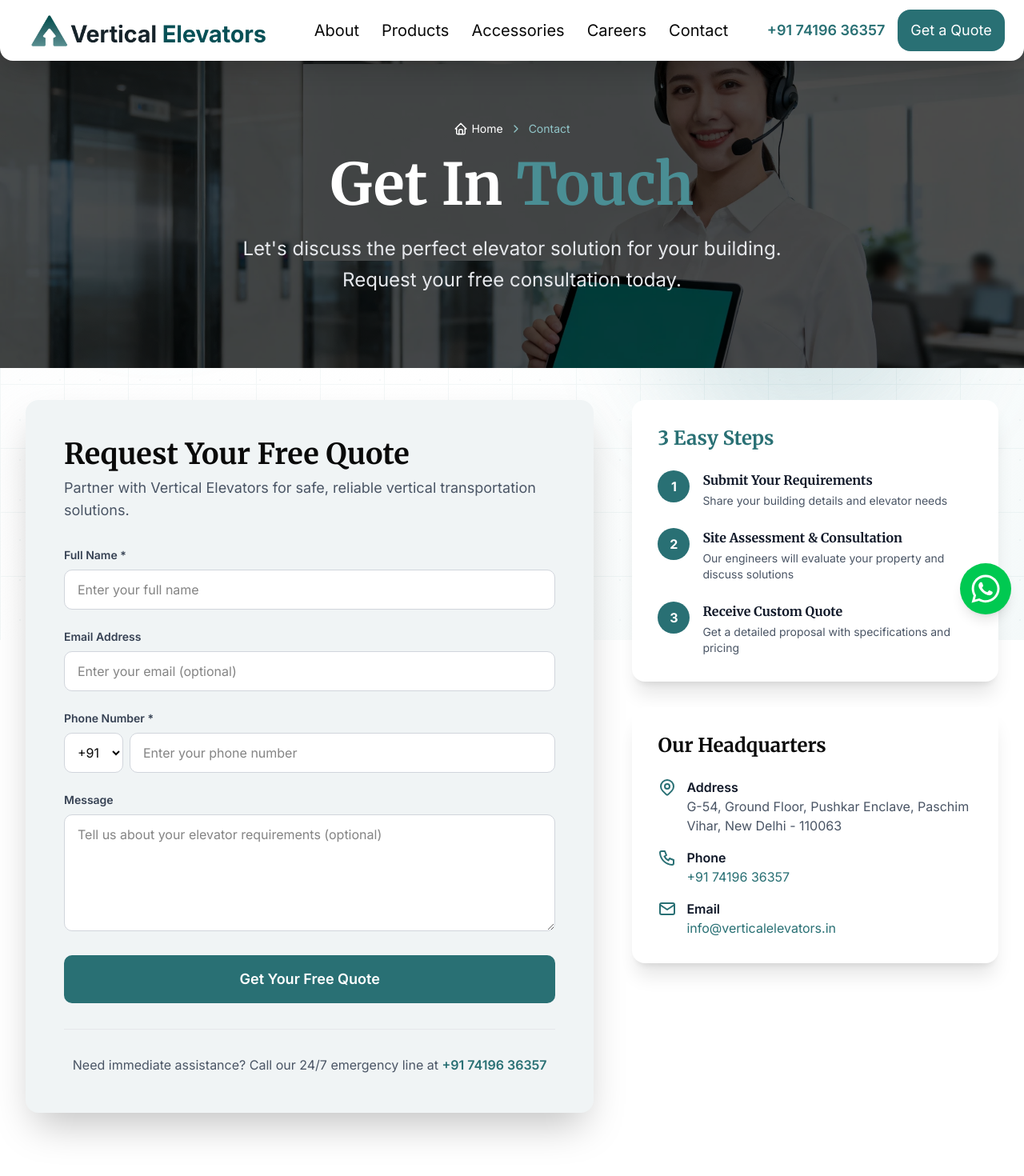
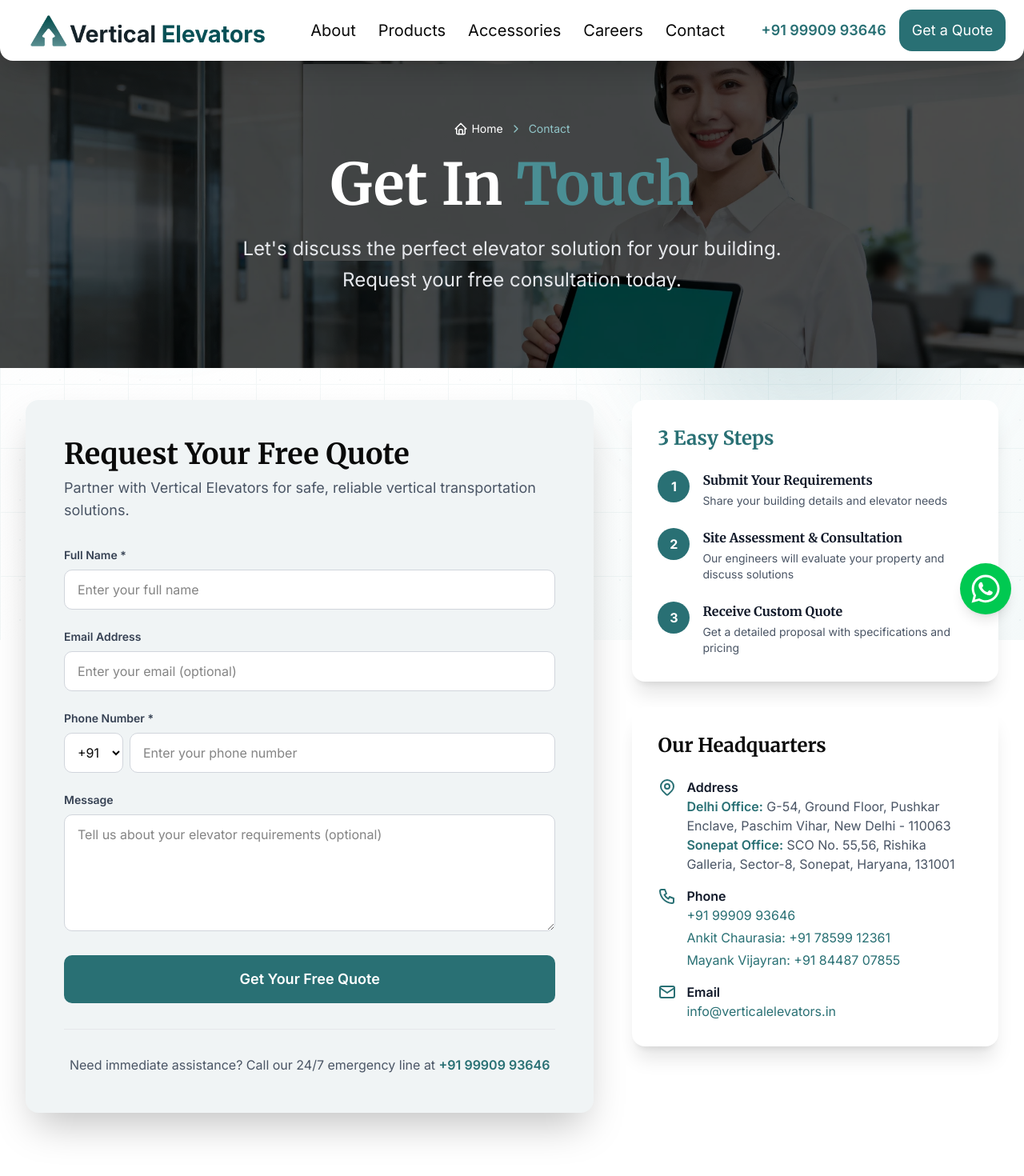
Before and after one commit to vertical-elevators/main-site, a Next.js app: page /contact in a window 1280 px wide. Shown: the top 1470 px of the page at 80% size. Built offline with nearby package versions, Linux system fonts and the light colour scheme; grey boxes are pictures that could not be loaded.

Commit message:
Updated Contact Info

```diff
--- a/app/accessories/[slug]/accessoryCategoryClient.js
+++ b/app/accessories/[slug]/accessoryCategoryClient.js
@@ -257,13 +257,13 @@ function AccessoryCategoryClient({ category, accessories }) {
                                     Contact Us
                                 </motion.button>
                             </Link>
-                            <Link href='tel:+917419636357'>
+                            <Link href='tel:+919990993646'>
                                 <motion.button
                                     whileHover={{ scale: 1.05 }}
                                     whileTap={{ scale: 0.95 }}
                                     className='bg-transparent border-2 border-white text-white px-8 py-4 rounded-lg font-bold text-lg hover:bg-white hover:text-[#297074] transition-all duration-300'
                                 >
-                                    Call: +91 74196 36357
+                                    Call: +91 99909 93646
                                 </motion.button>
                             </Link>
                         </div>
--- a/app/contact/contactClient.js
+++ b/app/contact/contactClient.js
@@ -242,8 +242,8 @@ function ContactPage() {
                 <div className='mt-8 text-center pt-8 border-t border-gray-200'>
                   <p className='text-gray-600'>
                     Need immediate assistance? Call our 24/7 emergency line at{' '}
-                    <a href='tel:+917419636357' className='text-[#297074] font-semibold hover:underline'>
-                      +91 74196 36357
+                    <a href='tel:+919990993646' className='text-[#297074] font-semibold hover:underline'>
+                      +91 99909 93646
                     </a>
                   </p>
                 </div>
@@ -312,7 +312,8 @@ function ContactPage() {
                     <IconMapPin size={24} className='text-[#297074] flex-shrink-0' />
                     <div>
                       <p className='font-semibold text-gray-900'>Address</p>
-                      <p className='text-gray-600'>G-54, Ground Floor, Pushkar Enclave, Paschim Vihar, New Delhi - 110063</p>
+                      <p className='text-gray-600'><span className='font-semibold text-[#297074]'>Delhi Office:</span> G-54, Ground Floor, Pushkar Enclave, Paschim Vihar, New Delhi - 110063</p>
+                      <p className='text-gray-600'><span className='font-semibold text-[#297074]'>Sonepat Office:</span> SCO No. 55,56, Rishika Galleria, Sector-8, Sonepat, Haryana, 131001</p>
                     </div>
                   </div>
 
@@ -320,8 +321,14 @@ function ContactPage() {
                     <IconPhone size={24} className='text-[#297074] flex-shrink-0' />
                     <div>
                       <p className='font-semibold text-gray-900'>Phone</p>
-                      <a href='tel:+917419636357' className='text-[#297074] hover:underline'>
-                        +91 74196 36357
+                      <a href='tel:+919990993646' className='text-[#297074] hover:underline'>
+                        +91 99909 93646
+                      </a>
+                      <a href='tel:+917859912361' className='text-[#297074] hover:underline block mt-1'>
+                        Ankit Chaurasia: +91 78599 12361
+                      </a>
+                      <a href='tel:+918448707855' className='text-[#297074] hover:underline block mt-1'>
+                        Mayank Vijayran: +91 84487 07855
                       </a>
                     </div>
                   </div>
@@ -393,8 +400,8 @@ function ContactPage() {
 
               <div className='bg-[#F0F4F5] rounded-lg p-4'>
                 <p className='text-sm text-gray-600 mb-2'>Questions in the meantime?</p>
-                <a href='tel:+917419636357' className='text-[#297074] font-semibold hover:underline text-lg'>
-                  Call us: +91 74196 36357
+                <a href='tel:+919990993646' className='text-[#297074] font-semibold hover:underline text-lg'>
+                  Call us: +91 99909 93646
                 </a>
               </div>
             </motion.div>
--- a/app/layout.js
+++ b/app/layout.js
@@ -117,7 +117,7 @@ export default function RootLayout({ children }) {
     url: 'https://www.verticalelevators.in',
     logo: 'https://www.verticalelevators.in/logo.png',
     description: 'Premium elevator installation, maintenance, and modernization services for residential and commercial buildings',
-    telephone: '+917419636357',
+    telephone: '+919990993646',
     email: 'info@verticalelevators.in',
     address: {
       '@type': 'PostalAddress',
--- a/app/page.js
+++ b/app/page.js
@@ -27,7 +27,7 @@ const Faqs = dynamic(() => import("@/components/sections/faqs"), {
 
 export const metadata = {
   title: 'Vertical Elevators - Premium Elevator Solutions',
-  description: 'Vertical Elevators offers professional elevator installation, maintenance, modernization, and repair services for residential and commercial buildings. Expert engineering, reliable performance, unmatched safety. Call +91 74196 36357',
+  description: 'Vertical Elevators offers professional elevator installation, maintenance, modernization, and repair services for residential and commercial buildings. Expert engineering, reliable performance, unmatched safety. Call +91 99909 93646',
   keywords: 'elevator installation, lift maintenance, elevator modernization, residential elevators, commercial elevators, home lifts, passenger elevators, freight elevators, elevator repair, elevator service, Vertical Elevators, Dubai elevators',
   openGraph: {
     title: 'Vertical Elevators - Premium Elevator Installation & Maintenance Services',
--- a/app/privacy-policy/privacyClient.js
+++ b/app/privacy-policy/privacyClient.js
@@ -230,7 +230,7 @@ function PrivacyPage() {
                   <span className="font-semibold">Email:</span> info@verticalelevators.in
                 </li>
                 <li>
-                  <span className="font-semibold">Phone:</span> +91 74196 36357
+                  <span className="font-semibold">Phone:</span> +91 99909 93646
                 </li>
                 <li>
                   <span className="font-semibold">Address:</span> G-54, Ground Floor, Pushkar Enclave, Paschim Vihar, New Delhi - 110063
--- a/app/products/[slug]/productCategoryClient.js
+++ b/app/products/[slug]/productCategoryClient.js
@@ -342,13 +342,13 @@ function ProductCategoryClient({ category, products }) {
                   Contact Us
                 </motion.button>
               </Link>
-              <Link href='tel:+917419636357'>
+              <Link href='tel:+919990993646'>
                 <motion.button
                   whileHover={{ scale: 1.05 }}
                   whileTap={{ scale: 0.95 }}
                   className='bg-transparent border-2 border-white text-white px-8 py-4 rounded-lg font-bold text-lg hover:bg-white hover:text-[#297074] transition-all duration-300'
                 >
-                  Call: +91 74196 36357
+                  Call: +91 99909 93646
                 </motion.button>
               </Link>
             </div>
--- a/app/products/productsClient.js
+++ b/app/products/productsClient.js
@@ -280,13 +280,13 @@ function ProductsPage() {
                   Request a Quote
                 </motion.button>
               </Link>
-              <Link href='tel:+917419636357'>
+              <Link href='tel:+919990993646'>
                 <motion.button
                   whileHover={{ scale: 1.05 }}
                   whileTap={{ scale: 0.95 }}
                   className='bg-transparent border-2 border-white text-white px-8 py-4 rounded-lg font-bold text-lg hover:bg-white hover:text-[#297074] transition-all duration-300'
                 >
-                  Call: +91 74196 36357
+                  Call: +91 99909 93646
                 </motion.button>
               </Link>
             </div>
--- a/components/layout/footer.js
+++ b/components/layout/footer.js
@@ -17,7 +17,7 @@ function Footer() {
         {/* WhatsApp Floating Chat Button */}
         <div className="hidden md:block fixed bottom-4 right-4 z-100">
           <button
-            onClick={() => window.open("https://wa.me/917419636357", "_blank")}
+            onClick={() => window.open("https://wa.me/919990993646", "_blank")}
             className="bg-green-500 p-3 rounded-full shadow-lg animate-bounce"
           >
             <FaWhatsapp size={40} />
@@ -139,8 +139,8 @@ function Footer() {
               </li>
               <li className='flex items-center gap-3'>
                 <FaPhoneAlt size={20} className='text-[#4A8E94] flex-shrink-0' />
-                <a href="tel:+917419636357" className='text-gray-400 hover:text-white transition-colors'>
-                  +91 74196 36357
+                <a href="tel:+919990993646" className='text-gray-400 hover:text-white transition-colors'>
+                  +91 99909 93646
                 </a>
               </li>
               <li className='flex items-center gap-3'>
--- a/components/layout/header.js
+++ b/components/layout/header.js
@@ -312,8 +312,8 @@ function Header() {
                 </div>
 
                 <div className='flex flex-row items-center'>
-                    <Link href="tel:+917419636357" className='text-lg hover:text-xl font-semibold text-[#297074] transition-all duration-200'>
-                        +91 74196 36357
+                    <Link href="tel:+919990993646" className='text-lg hover:text-xl font-semibold text-[#297074] transition-all duration-200'>
+                        +91 99909 93646
                     </Link>
 
                     <button
@@ -411,8 +411,8 @@ function Header() {
                                 </ul>
 
                                 <div className='flex flex-col gap-3 mt-6'>
-                                    <Link href="tel:+917419636357" className='text-center border border-gray-300 rounded-md px-4 py-3 text-lg'>
-                                        +91 74196 36357
+                                    <Link href="tel:+919990993646" className='text-center border border-gray-300 rounded-md px-4 py-3 text-lg'>
+                                        +91 99909 93646
                                     </Link>
 
                                     <button
```
